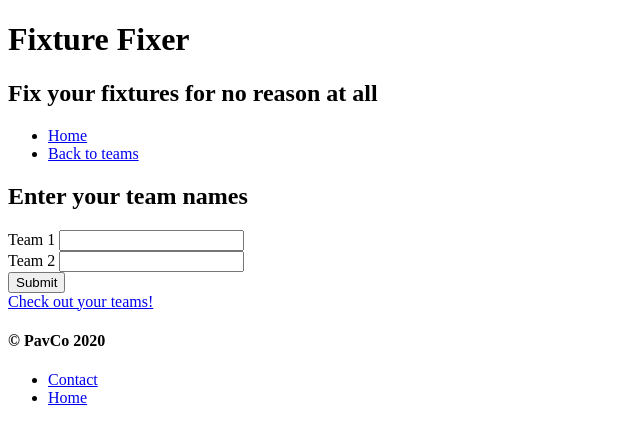
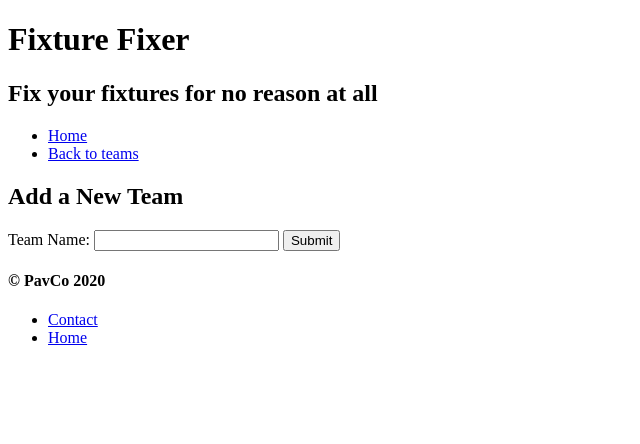
Before and after one commit to fatpav/first_project, a Flask app: page /teams/new in a window 1280 px wide. Shown: the top 444 px of the page, without its empty margins (0-640 px from the left). Run offline with Flask 2, Linux system fonts and the light colour scheme; parts of the project's set-up code (start-up, migrations or seed data) failed here and were passed over.

Commit message:
more controllers done.  In the same position I was on Monday

```diff
--- a/app.py
+++ b/app.py
@@ -1,9 +1,10 @@
 from flask import Flask, render_template, redirect, request, Blueprint
 from templates import *
 from templates.fixtures import *
+from templates.teams import *
 
 from controllers.teams_controller import team_blueprint
-
+from controllers.fixtures_controller import fixtures_blueprint
 
 app = Flask(__name__)
 
--- a/controllers/teams_controller.py
+++ b/controllers/teams_controller.py
@@ -10,21 +10,12 @@ team_blueprint = Blueprint("teams", __name__)
 def new_team():
     return render_template('/teams/new.html')
 
-@team_blueprint.route('/teams/new', methods=['POST'])
-def create_team_list():
-
-    team_list = request.form.keys()
-
-    for key in team_list:
-        team = request.form[key]
-        new_team = Team(team)
-        team_repository.save(new_team)
-
-
-
-    # import pdb; pdb.set_trace()
-
-    return redirect('/teams')
+@team_blueprint.route('/teams', methods=['POST'])
+def create_team():
+    name = request.form["name"]
+    new_team = Team(name)
+    team_repository.save(new_team)
+    return redirect("/teams")
 
 @team_blueprint.route('/teams')
 def teams():
--- a/repositories/fixture_repository.py
+++ b/repositories/fixture_repository.py
@@ -10,6 +10,7 @@ def save(fixture):
     values = [fixture.team1.id, fixture.team2.id]
     results = run_sql(sql, values)
     id = results[0]['id']
+    fixture.id = id
 
 def select_all():
     fixtures = []
--- a/templates/teams/index.html
+++ b/templates/teams/index.html
@@ -17,5 +17,10 @@
     </form>
 </section>
 
+<section>
+    <form action="/fixtures/new">
+    <input type="submit" value = "Create Fixture">
+    </form>
+</section>
 {% endfor %}
 {% endblock %}
--- a/templates/teams/new.html
+++ b/templates/teams/new.html
@@ -1,21 +1,14 @@
-{% extends 'base.html' %}
-
+{% extends "base.html" %}
 {% block content %}
 
-<h2>Enter your team names</h2>
+<h2>Add a New Team</h2>
 
-<form action="/teams/new" method='POST'>
+<form action="/teams" method="POST">
     <div>
-        <label for="team1">Team 1</label>
-        <input type="text" id="team1" name="team1">
+        <label for="name"> Team Name:</label>
+        <input type="text" id="name" name="name">
+        <input type="submit">
     </div>
-    <div>
-        <label for="team2">Team 2</label>
-        <input type="text" id="team2" name="team2">
-    </div>
-    <input type="submit">
 </form>
 
-<a href="/teams">Check out your teams!</a>
-
 {% endblock %}
```
Also changed, not shown: controllers/fixtures_controller.py (+18 -29 lines), templates/fixtures/index.html (added).
